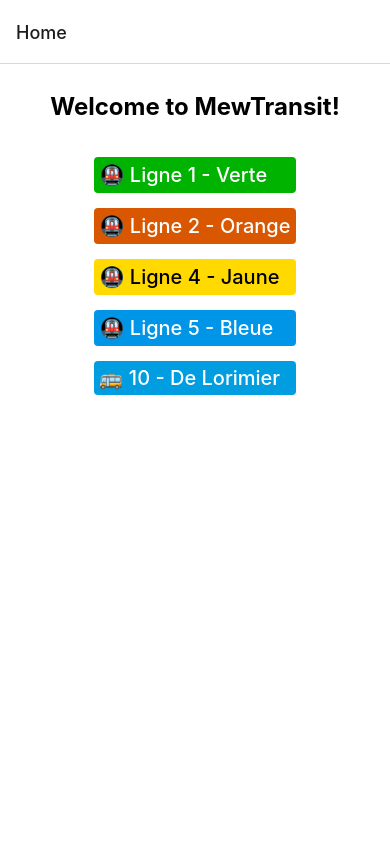
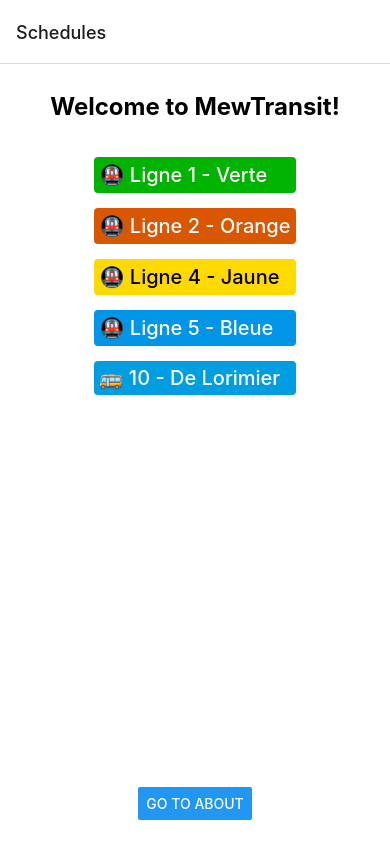
Before and after one commit to mewfree/MewTransit, a React Native app: screen / in a window 390 px wide. Built offline with nearby package versions, Linux system fonts and the light colour scheme.

Commit message:
add a basic about page

```diff
--- a/App.js
+++ b/App.js
@@ -1,5 +1,5 @@
 import { StatusBar } from "expo-status-bar";
-import { FlatList, StyleSheet, Text, View } from "react-native";
+import { FlatList, StyleSheet, Text, Button, View } from "react-native";
 import { NavigationContainer } from "@react-navigation/native";
 import { createNativeStackNavigator } from "@react-navigation/native-stack";
 import routes from "./routes.json";
@@ -52,7 +52,7 @@ const renderItem = ({ item }) => {
   }
 };
 
-function HomeScreen() {
+function HomeScreen({ navigation }) {
   return (
     <View style={styles.container}>
       <Text style={styles.titleText}>Welcome to MewTransit!</Text>
@@ -61,7 +61,21 @@ function HomeScreen() {
         data={routes}
         renderItem={({ item }) => renderItem({ item })}
       />
+      <View style={{ marginBottom: 24 }}>
+        <Button
+          title="Go to About"
+          onPress={() => navigation.navigate("About")}
+        />
+      </View>
       <StatusBar style="auto" />
+    </View>
+  );
+}
+
+function AboutScreen() {
+  return (
+    <View style={styles.container}>
+      <Text style={styles.titleText}>👋</Text>
     </View>
   );
 }
@@ -71,8 +85,13 @@ const Stack = createNativeStackNavigator();
 export default function App() {
   return (
     <NavigationContainer>
-      <Stack.Navigator>
-        <Stack.Screen name="Home" component={HomeScreen} />
+      <Stack.Navigator initialRouteName="Home">
+        <Stack.Screen
+          name="Home"
+          component={HomeScreen}
+          options={{ title: "Schedules" }}
+        />
+        <Stack.Screen name="About" component={AboutScreen} />
       </Stack.Navigator>
     </NavigationContainer>
   );
```
